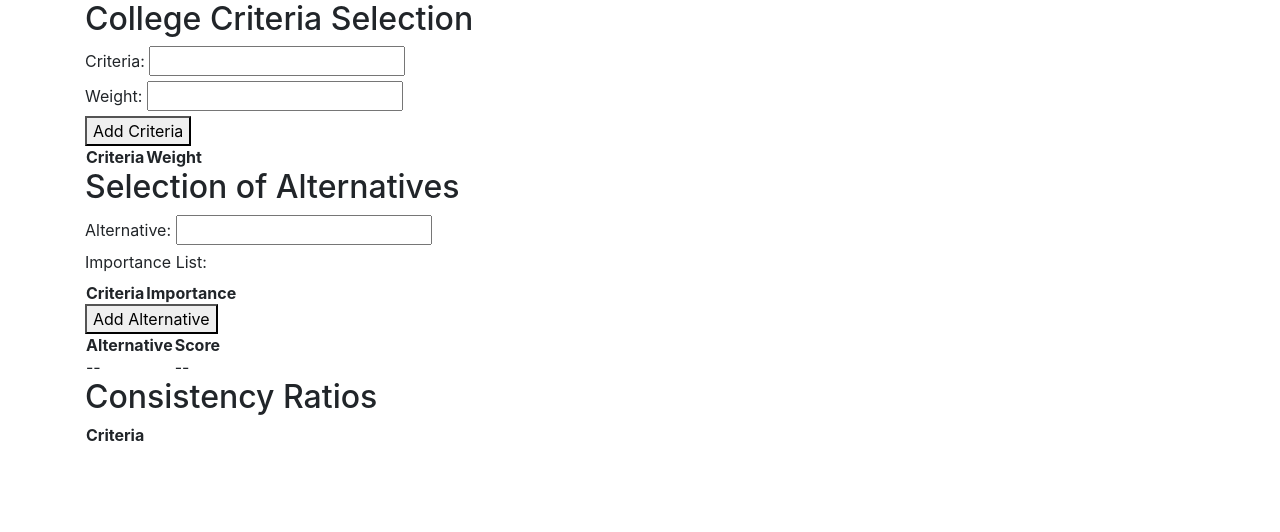
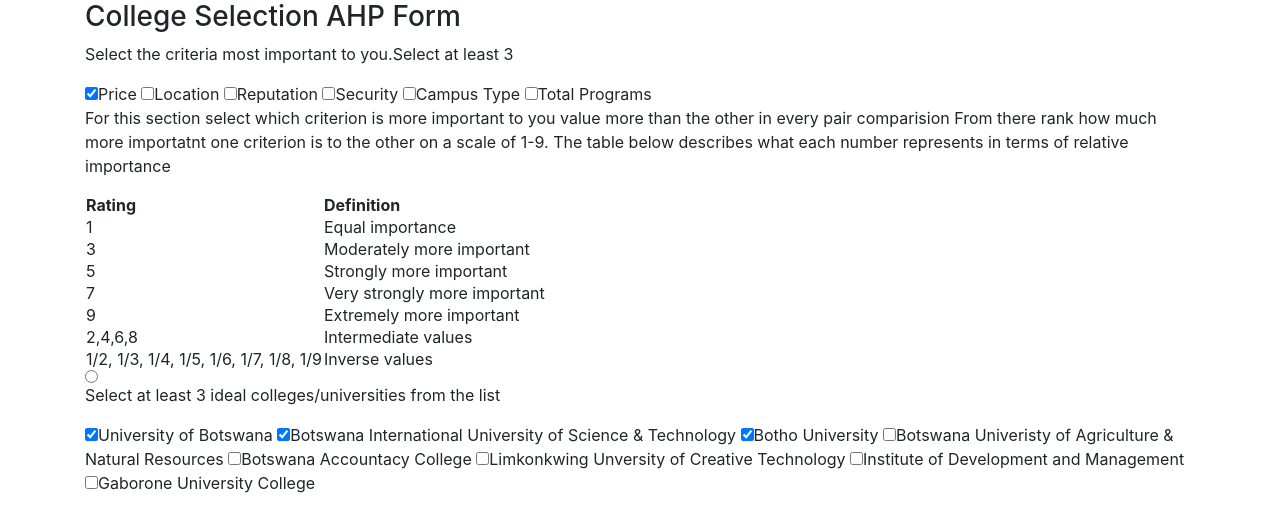
Before and after one commit to JustGift98/CollegeCareerApp, a Django app: page /college/ in a window 1280 px wide. Shown: the top 532 px of the page. Run offline with Django 4.2, Linux system fonts and the light colour scheme; lists and menus that the app fills with data are empty; some libraries are stand-ins or nearby versions.

Commit message:
sixth commit

```diff
--- a/CollegeCareerApp/CCApp/templates/collegesl.html
+++ b/CollegeCareerApp/CCApp/templates/collegesl.html
@@ -1,74 +1,85 @@
+
 {%extends 'template.html'%}
 
 {%block content%}
+
+
+
 <div class="container">
-		<div class="criteria">
-			<h2>College Criteria Selection</h2>
+    <form method="POST" ACTION="">
+        {%csrf_token%}
+        <h3>College Selection AHP Form</h3>
+        <div id="criteria-list">
+            <p>Select the criteria most important to you.Select at least 3 </p>
+            <input type="checkbox" name="price" value="Price" CHECKED>Price</input>
+            <input type="checkbox" name="location" value="Location">Location</input>
+            <input type="checkbox" name="reputation" value="Reputation">Reputation</input>
+            <input type="checkbox" name="security" value="Security">Security</input>
+            <input type="checkbox" name="campus type" value="Campus-type">Campus Type</input>
+            <input type="checkbox" name="total_programs" value="Total programs">Total Programs</input>
+        </div>
+        <div class="criteria-comparision">
           <div>
-				<label for="criteria">Criteria:</label>
-				<input type="text" id="criteria" name="criteria">
+            <p>For this section select which criterion is more important to you value more than the other in every pair comparision
+                From there rank how much more importatnt one criterion is to the other on a scale of 1-9.
+                The table below describes what each number represents in terms of relative importance
+            </p>
           </div>
-			<div>
-				<label for="weight">Weight:</label>
-				<input type="text" id="weight" name="weight">
-			</div>
-			<button type="button" id="add-criteria">Add Criteria</button>
-			<table id="criteria-table">
+            <div >
+            <table class="demo-relative-scale">
                 <thead>
+                    <th>Rating</th>
+                    <th>Definition</th>
+                </thead>
                 <tr>
-						<th>Criteria</th>
-						<th>Weight</th>
+                    <td>1</td>
+                    <td>Equal importance</td>
                 </tr>
                   </thead>
-				<tbody>
-				</tbody>
+                <tr>
+                    <td>3</td>
+                    <td>Moderately more important</td>
+                </tr>
+                  </thead>
+                <tr>
+                    <td>5</td>
+                    <td>Strongly more important</td>
+                </tr>
+                <tr>
+                    <td>7</td>
+                    <td>Very strongly more important</td>
+                </tr>
+                <tr>
+                    <td>9</td>
+                    <td>Extremely more important</td>
+                </tr>
+                <tr>
+                    <td>2,4,6,8</td>
+                    <td>Intermediate values</td>
+                </tr>
+                <tr>
+                    <td>1/2, 1/3, 1/4, 1/5, 1/6, 1/7, 1/8, 1/9</td>
+                    <td>Inverse values</td>
+                </tr>
             </table>
             </div>
-		<div class="alternatives">
-			<h2>Selection of Alternatives</h2>
-			<div>
-				<label for="alternative">Alternative:</label>
-				<input type="text" id="alternative" name="alternative">
+            <input type="radio" name="equal-importance">
         </div>
-			<div>
-				<label for="importance-list">Importance List:</label>
-				<table id="importance-list">
-					<thead>
-						<tr>
-							<th>Criteria</th>
-							<th>Importance</th>
-						</tr>
-					</thead>
-					<tbody>
-					</tbody>
-				</table>
+
+
+
+         <div id="college-list">
+            <p>Select at least 3 ideal colleges/universities  from the list </p>
+            <input type="checkbox" name="UB" value="University of Botswana" CHECKED>University of Botswana</input>
+            <input type="checkbox" name="BIUST" value="BIUST" CHECKED>Botswana International University of Science & Technology</input>
+            <input type="checkbox" name="Botho" value="Botho" checked>Botho University
+            <input type="checkbox" name="BUAN" value="BUAN">Botswana Univeristy of Agriculture & Natural Resources</input>
+            <input type="checkbox" name="BAC" value="BAC">Botswana Accountacy College</input>
+            <input type="checkbox" name="Limkonkwing" value="Limkonkwing">Limkonkwing Unversity of Creative Technology</input>
+            <input type="checkbox" name="IDM" value="IDM">Institute of Development and Management</input>
+            <input type="checkbox" name="GUC" value="GUC">Gaborone University College</input>
         </div>
-			<button type="button" id="add-alternative">Add Alternative</button>
-			<table id="alternatives-table">
-				<thead>
-					<tr>
-						<th>Alternative</th>
-						<th>Score</th>
-					</tr>
-				</thead>
-				<tbody>
-					<tr>
-						<td>--</td>
-						<td>--</td>
-					</tr>
-				</tbody>
-			</table>
-		</div>
-		<div class="consistency-ratios">
-			<h2>Consistency Ratios</h2>
-			<table>
-				<thead>
-					<tr>
-						<th>Criteria</th>
-					</tr>
-				</thead>
-			</table>
-		</div>
+    </form>
 </div>
 
 {%endblock%}
--- a/CollegeCareerApp/CCApp/templates/studyprogram.html
+++ b/CollegeCareerApp/CCApp/templates/studyprogram.html
@@ -1,10 +1,10 @@
 {% extends 'template.html' %}
 
-{% block title %}
-Home
-{% endblock %}
+
 
 {% block content %}
+
+
 <div class="container">
 		<div class="criteria">
 			<h2>Program Criteria Selection</h2>
--- a/CollegeCareerApp/CCApp/urls.py
+++ b/CollegeCareerApp/CCApp/urls.py
@@ -10,5 +10,10 @@
     path('college/', views.college, name="colleges"),
     path('program/', views.program, name="program"),
     path('', include("django.contrib.auth.urls")),
+    path('crit_model_details/<int:pk>/', views.crit_model_details, name='crit_model_details'),
+    path('crit_model_details/<int:pk>/modify_criterias/', views.modify_criterias, name='modify_criterias'),
+    path('crit_model_details/<int:pk>/modify_elements/', views.modify_elements, name='modify_elements'),
+    path('crit_model_details/<int:pk>/solve/', views.solve, name='solve'),
+    path('crit_model_details/<int:pk>/solver/', views.solver, name='solver'),
 
 ]
--- a/CollegeCareerApp/CCApp/views.py
+++ b/CollegeCareerApp/CCApp/views.py
@@ -1,8 +1,12 @@
-from django.contrib.auth import authenticate
+import json
+from itertools import islice
+
+import numpy as np
 from django.shortcuts import render, redirect
-from django.contrib import messages
-from .forms import SignUpForm
+from pyahp import *
 
+from .forms import *
+from .models import *
 
 
 # homepage when accessing the site before signing up or logging in
@@ -14,19 +18,18 @@
 def login(request):
     return render(request, 'login.html', {})
 
+
 def signup(response):
     if response.method == 'POST':
         form = SignUpForm(response.POST)
         if form.is_valid():
             user = form.save()
 
-
             # redirect user to home page
             return redirect('dashboard.html')
     else:
         form = SignUpForm()
     return render(response, 'signup.html', {'form': form})
-
 
 
 # the page user interacts with after being logged in
@@ -37,8 +40,196 @@
 def profile(request):
     return render(request, 'profile.html', {})
 
+
 def college(request):
     return render(request, 'collegesl.html', {})
 
+
 def program(request):
     return render(request, 'studyprogram.html', {})
+"""""
+def ahpmodel(request):
+    if request.method=='POST':
+        criteria =request.POST.getlist('criterion')
+        num_criteria = len(criteria)
+
+        #initializing an empty matrix
+        pair_matrix = np.zeros((num_criteria,num_criteria))
+
+        for i in range(num_criteria):
+            for j in range(num_criteria):
+                compare = float(input('How important is' + criteria[i] + 'comapred to '+ criteria[j] + '? (Enter a value between 1-9)'))
+                pair_matrix[i][j] = compare
+                pair_matrix[j][i] = 1/compare
+
+                #computing the priority vector using AHP
+                priority = ahpm.get_priorities(pair_matrix)
+
+                #redirecting to a new page to display the results
+                return render(request,'college', priority=priority)
+            else:
+                form = CompariosonForm()
+                return render(request,'college.html', {'form':form})
+
+"""""
+
+def add_crit_model(request):
+    if request.method == "POST":
+        form = Crit_model_form(request.POST)
+        if form.is_valid():
+            crit_model = form.save(commit=False)
+            crit_model.save()
+            return redirect('crit_model_details', pk=crit_model.pk)
+    else:
+        form = Crit_model_form()
+    return render(request, 'college.html', {'form': form})
+
+
+def crit_model_details(request, pk):
+    criteria = Criteria.objects.filter(crit_model=pk).first()
+    elements = Element.objects.filter(crit_model=pk).order_by('id')
+    decision = json.loads(Crit_model.objects.filter(id=pk).values('decision')[0]['decision'])
+
+
+    print(decision)
+    for element in decision:
+        print(element[0])
+    return render(request, 'ahp/crit_model_details.html', {'criteria': criteria, 'pk': pk, 'elements': elements, 'decision': decision})
+
+
+def modify_criterias(request, pk):
+    try:
+        criteria = Criteria.objects.get(crit_model_id=pk)
+        if request.method == "POST":
+            form = Criteria_form(request.POST, instance=criteria)
+            if form.is_valid():
+                criteria = form.save(commit=False)
+                criteria.crit_model_id = pk
+                criteria.save()
+                return redirect('crit_model_details', pk=pk)
+        else:
+            form = Criteria_form(instance=criteria)
+    except:
+        if request.method == "POST":
+            form = Criteria_form(request.POST)
+            if form.is_valid():
+                criteria = form.save(commit=False)
+                criteria.crit_model_id = pk
+                criteria.save()
+                return redirect('crit_model_details', pk=pk)
+        else:
+            form = Criteria_form()
+
+    return render(request, 'ahp/modify_criterias.html', {'form': form})
+
+
+def modify_elements(request, pk):
+    elements = Element.objects.filter(crit_model_id=pk).order_by('id')
+    criteria = Criteria.objects.filter(crit_model=pk).first()
+    if request.method == "POST":
+        form = Element_form(request.POST, request.FILES)
+        if form.is_valid():
+            element = form.save(commit=False)
+            element.crit_model_id = pk
+            element.save()
+            return redirect('modify_elements', pk=pk)
+    else:
+        form = Element_form()
+    return render(request, 'ahp/modify_elements.html', {'form': form, 'elements': elements, 'criteria': criteria})
+
+
+def solve(request, pk):
+    criteria = Criteria.objects.get(crit_model=pk)
+    elements = Element.objects.filter(crit_model=pk)
+    # print(elements)
+
+    pairs = []
+    for pair in itertools.combinations(
+            [[element.name, [element.attrib1, element.attrib2, element.attrib3, element.image]] for element in
+             elements], 2):
+        pairs.append((pair))
+
+    return render(request, 'ahp/solve.html', {'criteria': criteria, 'pk': pk, 'elements': elements, 'pairs': pairs})
+
+
+def solver(request, pk):
+    response = request.POST.dict()
+    response.pop('csrfmiddlewaretoken')
+    criteria = list(
+        list(Criteria.objects.filter(crit_model=pk).values_list('crit1', 'crit2', 'crit3', 'crit4'))[0])
+    alternatives = list(Element.objects.filter(crit_model=pk).values_list('name', flat=True))
+    enumerated_alternatives = list(enumerate(alternatives))
+
+    # print(response)
+    # here we create matrix for criteria
+    array = [[1, 1, 1, 1], [1, 1, 1, 1], [1, 1, 1, 1], [1, 1, 1, 1]]
+    for entry in list(islice(response, 4)):
+        if int(response[entry]) < 0:
+            array[int(entry[1])][int(entry[0])] = abs(int(response[entry]))
+            array[int(entry[0])][int(entry[1])] = 1 / abs(int(response[entry]))
+        elif int(response[entry]) == 0:
+            array[int(entry[1])][int(entry[0])] = 1
+    else:
+        array[int(entry[0])][int(entry[1])] = int(response[entry])
+
+    # for x in range(4):
+    #     for y in range(4):
+#         if array[x][y] == 0:
+    #          array[x][y] = 1 / array[y][x]
+
+    criteria_dict = {}
+    ilosc_par = int(
+        np.math.factorial(len(alternatives)) / (np.math.factorial(2) * np.math.factorial(len(alternatives) - 2)))
+    divided_response = {}
+    for i in range(6, len(response), ilosc_par):
+        divided_response[list(response)[i][0:5]] = list(islice(response.values(), i, i + ilosc_par))
+
+    # print(divided_response)
+
+    for key, entry in divided_response.items():
+        temp_arr = []
+        for i in range(0, len(alternatives)):
+            temp_arr_row = [1] * len(alternatives)
+            for j in range(i + 1, len(alternatives)):
+                temp_arr_row[j] = int(entry[i])
+            temp_arr.append(temp_arr_row)
+
+    for x in range(len(alternatives)):
+        for y in range(len(alternatives)):
+            if temp_arr[x][y] < 0:
+                temp_arr[x][y] = 1 / abs(temp_arr[x][y])
+                temp_arr[y][x] = abs(temp_arr[x][y])
+            elif temp_arr[x][y] == 0:
+                temp_arr[x][y] = 1
+
+    criteria_dict[key] = temp_arr
+
+    print(criteria_dict)
+
+    # print(enumerated_alternatives)
+    json_model = json.dumps({"name": "test", "method": "approximate", "criteria": criteria, "subCriteria": {},
+                         "alternatives": alternatives, "preferenceMatrices": {"criteria": array,
+                                                                              "alternatives:" + criteria[0]:
+                                                                                  criteria_dict['crit1'],
+                                                                              "alternatives:" + criteria[1]:
+                                                                                  criteria_dict['crit2'],
+                                                                              "alternatives:" + criteria[2]:
+                                                                                  criteria_dict['crit3'],
+                                                                              "alternatives:" + criteria[3]:
+                                                                                  criteria_dict['crit4'],
+                                                                              }})
+    print(json_model)
+    model = json.loads(json_model)
+    # try:
+    #     ahp_model = parse(model)
+    #     priorities = ahp_model.get_priorities()
+    #     print(priorities)
+    # except AssertionError as error:
+    #     print(error)
+    # priorities = ahp_model.get_priorities()
+    ahp_model = parse(model)
+    priorities = ahp_model.get_priorities()
+    result = list(zip(alternatives, priorities))
+    Crit_model.objects.filter(id=pk).update(decision=json.dumps(result))
+    print(result)
+    return redirect('crit_model_details', pk=pk)
```
Also changed, not shown: CollegeCareerApp/CCApp/forms.py (+29 -0 lines), CollegeCareerApp/CCApp/model.json (+18 -20 lines), CollegeCareerApp/CCApp/models.py (+64 -2 lines), CollegeCareerApp/CCApp/templates/add_crit_model.html (added, +10 -0 lines), CollegeCareerApp/CCApp/templates/crit_model_details.html (added, +60 -0 lines), CollegeCareerApp/CCApp/templates/modify_criterias.html (added, +8 -0 lines), CollegeCareerApp/CCApp/templates/modify_elements.html (added, +49 -0 lines), CollegeCareerApp/CCApp/templates/solve.html (added, +147 -0 lines). Lines whose indentation alone changed are shown as unchanged.
